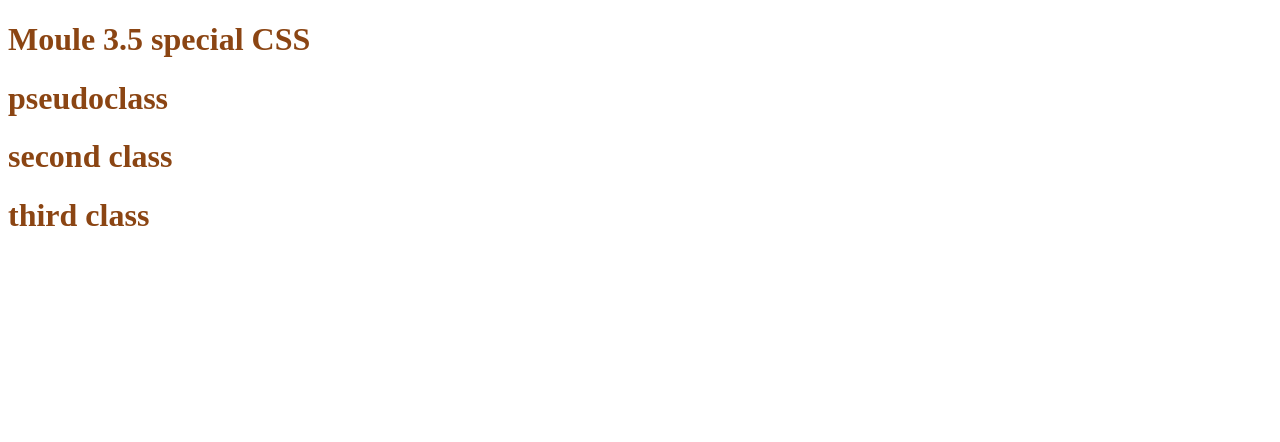
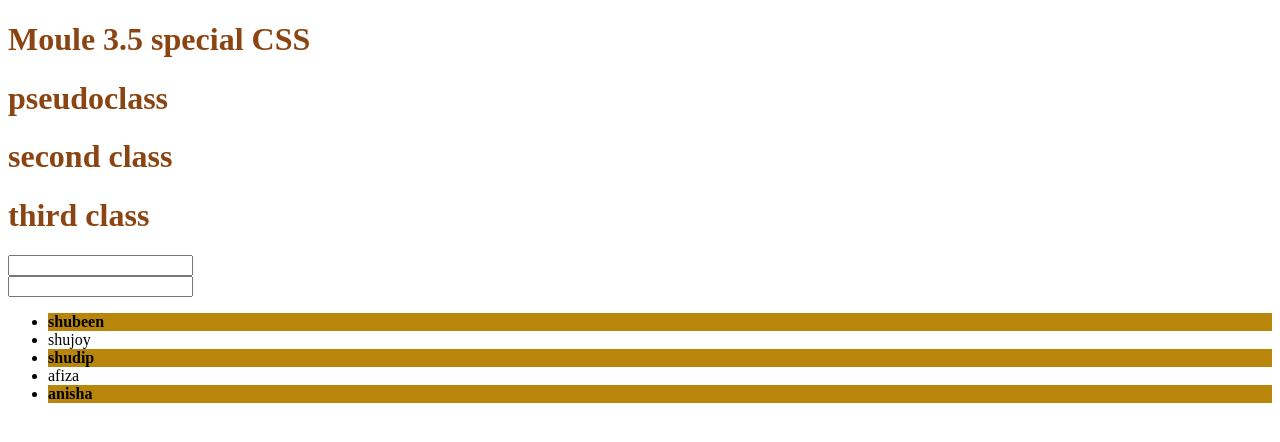
Before and after one commit to shubeen/module-3.5-special-CSS, a plain HTML site: page index.html in a window 1280 px wide. Drawn offline with Linux system fonts and the light colour scheme.

Commit message:
focus and child class

```diff
--- a/index.html
+++ b/index.html
@@ -22,6 +22,14 @@
         font-weight: 300;
         background-color: burlywood;
     }
+    input:focus{
+        font-size: larger;
+        font-style: italic;
+    }
+    li:nth-child(2n+1){
+        background-color: darkgoldenrod;
+        font-weight: 700;
+    }
 </style>
 <h1>Moule 3.5 special CSS </h1>
 
@@ -31,6 +39,15 @@
 
 
 <body>
-
+    <input name="email" type="text">
+    <br>
+    <input  name="passwrod" type="text">
+    <ul>
+        <li>shubeen</li>
+        <li>shujoy</li>
+        <li>shudip</li>
+        <li>afiza</li>
+        <li>anisha</li>
+    </ul>
 </body>
 </html>
```
